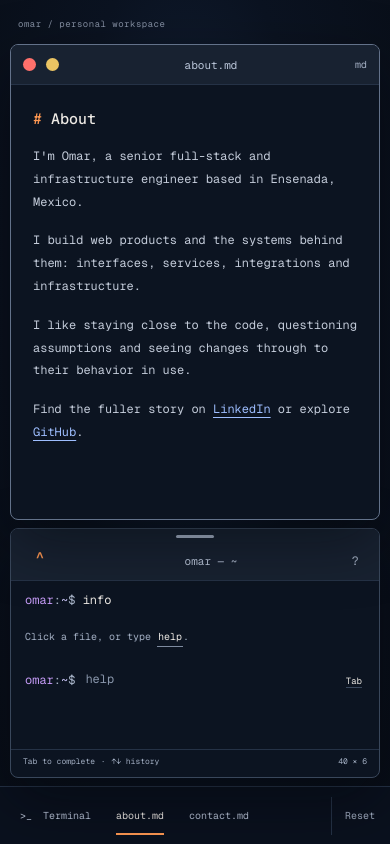
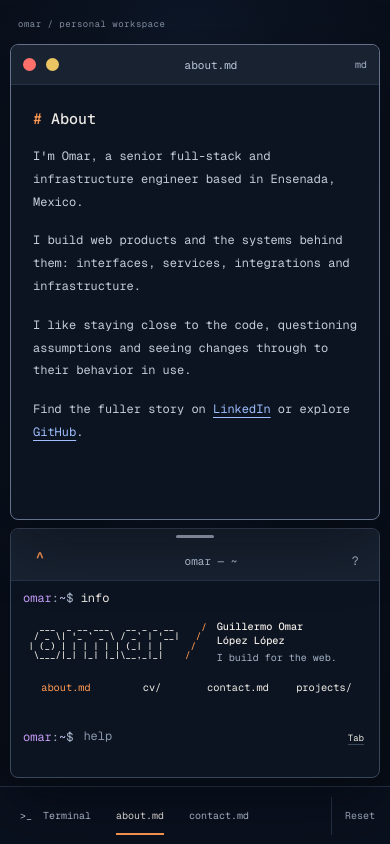
Before and after one commit to omar10594/omar10594.github.io, an Astro site: page / in a window 390 px wide. Built offline with nearby package versions, Linux system fonts and the light colour scheme; Astro itself is replaced by a stand-in of ours.

Commit message:
Show compact ASCII info in the mobile console
Keep the real ASCII wordmark, full name, description and four file actions visible in the mobile terminal dock. A compact identity row and single row of 44px touch targets replace the dock's previous hint-only presentation. Omit the redundant welcome hint and status footer in that view; expanding the console restores the full welcome layout.

Validation: TypeScript check, 25 tests and production build passed. Browser review confirmed ASCII and prompt visibility at 320x844, 390x844 and 360x740, repeated info execution, full-console expansion and the desktop layout. Independent visual review found no material issue.

```diff
--- a/src/components/desktop/Welcome.astro
+++ b/src/components/desktop/Welcome.astro
@@ -8,9 +8,13 @@ const lettering = [
 const slash = ['    /', '   / ', '  /  ', ' /   '].join('\n');
 ---
 <div class="terminal-welcome">
-  <div class="ascii-mark" aria-hidden="true"><pre>{lettering}</pre><pre class="ascii-slash">{slash}</pre></div>
-  <h1>Guillermo Omar López López</h1>
-  <p class="welcome-line">I build for the web.</p>
+  <div class="welcome-identity">
+    <div class="ascii-mark" aria-hidden="true"><pre>{lettering}</pre><pre class="ascii-slash">{slash}</pre></div>
+    <div class="welcome-copy">
+      <h1>Guillermo Omar López López</h1>
+      <p class="welcome-line">I build for the web.</p>
+    </div>
+  </div>
   <nav class="welcome-paths" aria-label="Explore the workspace">
     <button class="path-link primary-path" type="button" data-command="open ~/about.md"><span aria-hidden="true">&gt;</span> about.md</button>
     <button class="path-link" type="button" data-command="cd ~/cv"><span aria-hidden="true">&gt;</span> cv/</button>
--- a/src/styles/desktop.css
+++ b/src/styles/desktop.css
@@ -89,6 +89,7 @@ a:hover { color: var(--ink); }
 .prompt-path { color: #c5c0f1; }
 .prompt-punctuation { color: var(--muted); }
 .terminal-welcome { container-type: inline-size; display: flex; flex: 1 0 auto; flex-direction: column; align-items: center; justify-content: center; gap: 0; min-height: 390px; padding: 24px 0 28px; text-align: center; }
+.welcome-identity, .welcome-copy { display: contents; }
 .ascii-mark { display: flex; justify-content: center; margin: 0 0 25px; color: var(--ink); max-width: 100%; }
 .ascii-mark pre { margin: 0; padding: 0; font: 500 clamp(11px, 3.2cqw, 24px)/1.12 'Geist Mono', monospace; white-space: pre; letter-spacing: 0; }
 .ascii-mark .ascii-slash { color: var(--orange); }
@@ -210,10 +211,18 @@ a:hover { color: var(--ink); }
   .command-echo, .command-prompt, #command-input, .command-prediction { font-size: 12px; }
   .completion-accept { min-height: 44px; }
   .completion-label { display: none; }
-  .terminal-window.is-docked .terminal-body { padding: 10px 14px; }
+  .terminal-window.is-docked .terminal-body { padding: 8px 12px 6px; }
   .terminal-window.is-docked .terminal-welcome { display: block; min-height: 0; padding: 0; text-align: left; }
-  .terminal-window.is-docked .terminal-welcome :is(.ascii-mark, h1, .welcome-line, .welcome-paths) { display: none; }
-  .terminal-window.is-docked .welcome-hint { margin: 6px 0; }
+  .terminal-window.is-docked .welcome-identity { display: grid; grid-template-columns: auto minmax(0, 1fr); align-items: center; gap: 10px; }
+  .terminal-window.is-docked .welcome-copy { display: block; }
+  .terminal-window.is-docked .ascii-mark { justify-content: flex-start; margin: 0; }
+  .terminal-window.is-docked .ascii-mark pre { font-size: clamp(7px, 2.7cqw, 9px); line-height: 1.05; }
+  .terminal-window.is-docked .terminal-welcome h1 { margin: 0 0 2px; font-size: clamp(10px, 3cqw, 11px); line-height: 1.4; text-wrap: balance; }
+  .terminal-window.is-docked .welcome-line { display: block; font-size: 10px; line-height: 1.3; }
+  .terminal-window.is-docked .welcome-paths { display: grid; grid-template-columns: repeat(4, minmax(0, 1fr)); min-width: 0; gap: 0; margin: 2px 0 0; }
+  .terminal-window.is-docked .path-link { justify-content: center; min-width: 0; min-height: 44px; gap: 0; padding: 0 3px; font-size: clamp(10px, 3cqw, 11px); white-space: nowrap; }
+  .terminal-window.is-docked .path-link > span, .terminal-window.is-docked .path-link small,
+  .terminal-window.is-docked .welcome-hint, .terminal-window.is-docked .terminal-status { display: none; }
   .terminal-window.is-docked .terminal-form { margin-top: 6px; }
   .terminal-status { padding: 6px 12px; font-size: 8px; gap: 8px; }
   .terminal-status span span { padding: 0 1px; }
```
Also changed, not shown: DESIGN.md (+3 -1 lines), .impeccable/design.json, README.md.
